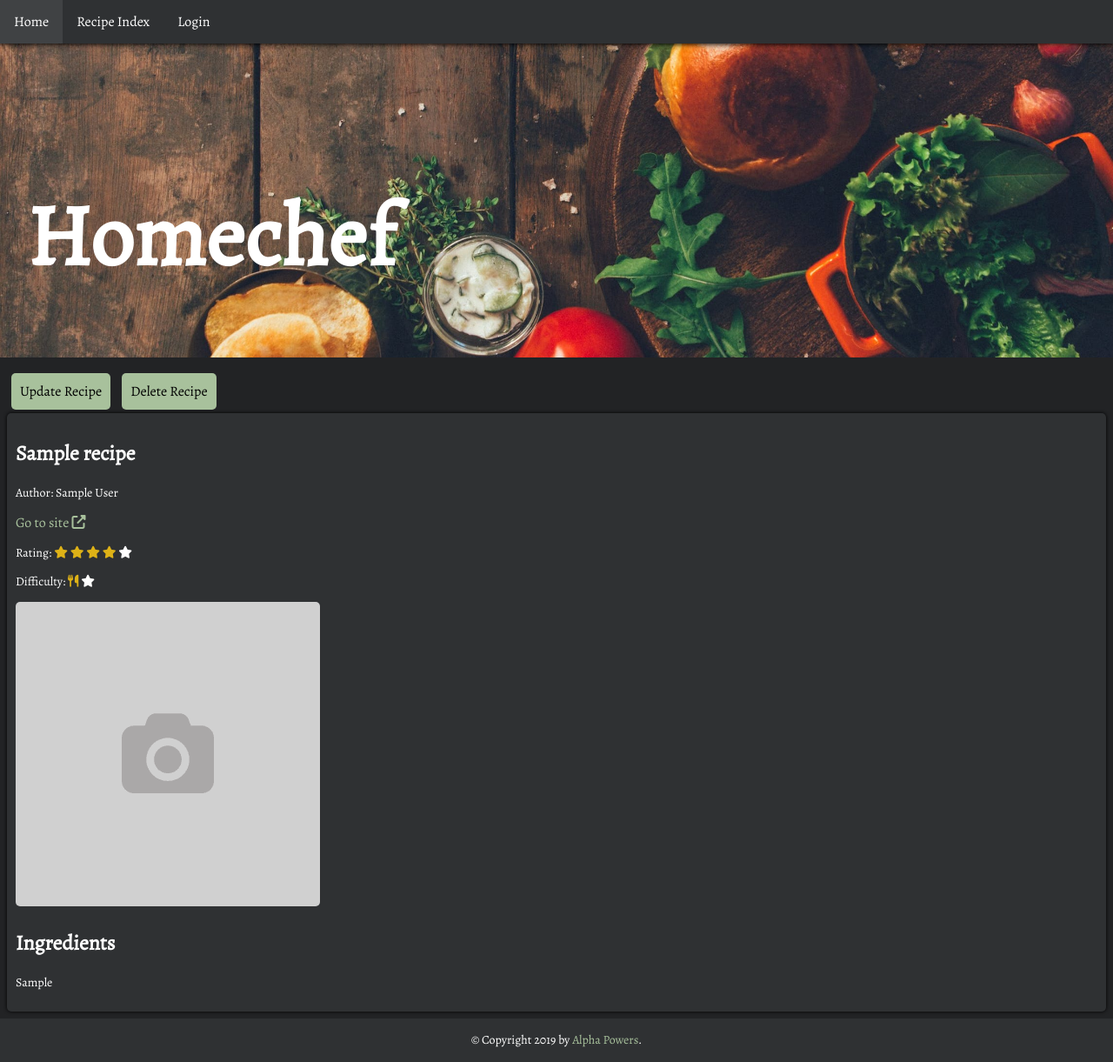
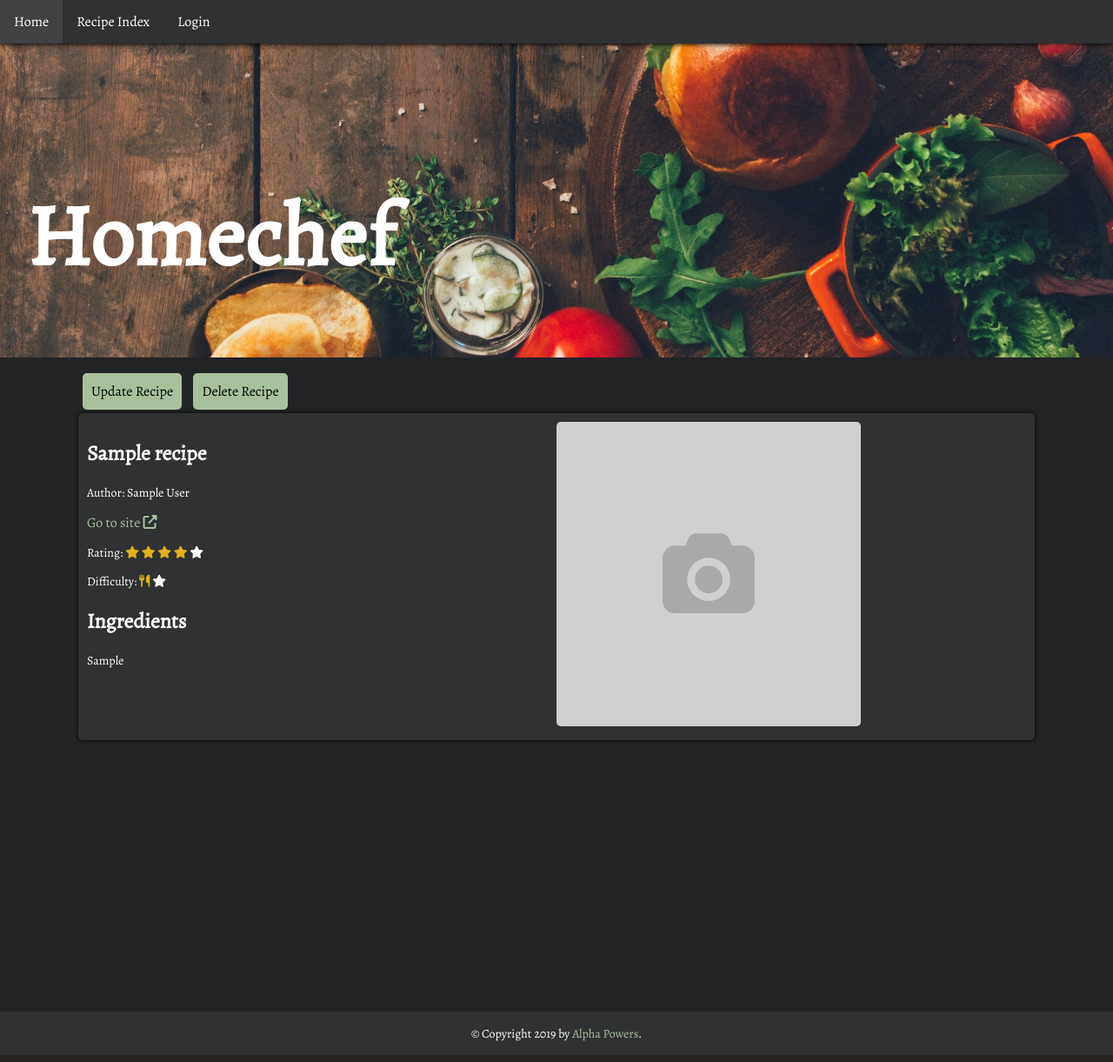
Before and after one commit to ShatteredArrow/homechef, a Flask app: page /recipe/1 in a window 1280 px wide. Shown: the whole page at 87% size. Run offline with Flask 2, Linux system fonts and the light colour scheme; a user stored in the database is signed in; tables that the repository leaves empty hold one stand-in row (values such as "Sample post"); some libraries are stand-ins or nearby versions; some web fonts are replaced.

Commit message:
fix recipe page layout

```diff
--- a/app/static/css/recipe.css
+++ b/app/static/css/recipe.css
@@ -1,8 +1,18 @@
+.recipe_container{
+
+    max-width: 1100px;
+
+    margin-left: auto;
+    margin-right: auto;
+}
+
 .recipe_details {
     background-color: var(--background-2);
     box-shadow: 0px 0px 4px 0px black;
     border-radius: 5px;
-    padding: 10px
+    height: auto;
+    overflow: auto;
+    padding: 10px;
 
 }
 
@@ -11,3 +21,16 @@
     max-width: 100%;
     border-radius: 5px;
 }
+
+.recipe_column_left{
+    width: 49.99999%;
+    float: left;
+    position: relative;
+}
+
+.recipe_column_right
+{
+    width: 49.99999%;
+    float: right;
+    position: relative;
+}
--- a/app/templates/add_recipe.html
+++ b/app/templates/add_recipe.html
@@ -3,6 +3,7 @@
 <!-- Modal content -->
 <div class="modal-content">
     <span class="close" id="addRecipeClose">&times;</span>
+    <h2>Add Recipe</h2>
     <div name="demo" >
 
         <form class="add-recipe-form" action="" method="post" novalidate enctype=multipart/form-data> {{ form.hidden_tag() }} <p>
--- a/app/templates/recipe.html
+++ b/app/templates/recipe.html
@@ -7,9 +7,11 @@
 
 {% endblock %}
 {% block content %}
+<div class="recipe_container">
     <a class="button" href="{{ url_for('update_recipe', recipe_id=recipe.id) }}">Update Recipe</a>
     <a class="button" href="{{ url_for('delete_recipe',recipe_id=recipe.id) }}">Delete Recipe</a>
     <div class="recipe_details">
+        <div class="recipe_column_left">
         <div class="recipe_title">
                 <h2>{{ recipe.title }}</h2>
                 <p>Author: {{ recipe.author }}</p>
@@ -46,15 +48,20 @@
                     </p>
                 </div>
             </div>
+            {% if recipe.ingredients %}
+            <div class='recipe_ingredients'>
+                <h2>Ingredients</h2>
+                <p>{{ recipe.ingredients }}</p>
+            </div>
+            {% endif %}
+        </div>
+        <div class="recipe_column_right">
             <div class='recipe_image'>
                 {% if recipe_image %}
                     <img src="{{ url_for('uploaded_file', filename=recipe_image) }}" alt="recipeImage">
                 {% endif %}
             </div>
-
-    <div class='recipe_ingredients'>
-        <h2>Ingredients</h2>
-        <p>{{ recipe.ingredients }}</p>
+        </div>
     </div>
 </div>
 {% endblock %}
```
Also changed, not shown: app.db. Lines whose indentation alone changed are shown as unchanged.
